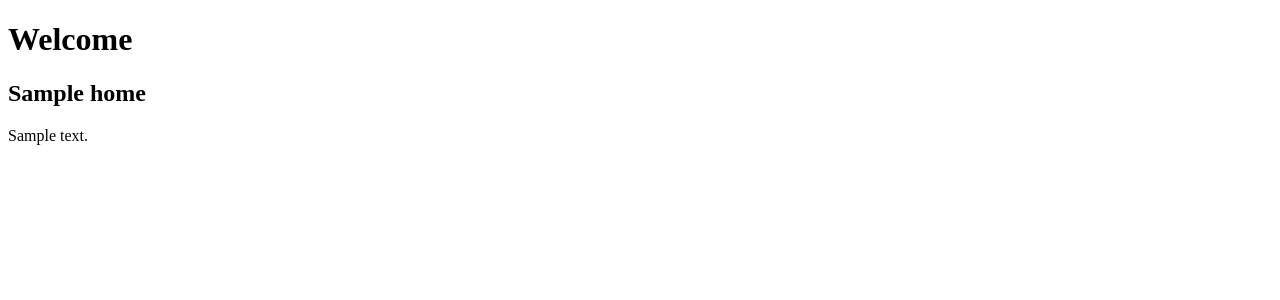
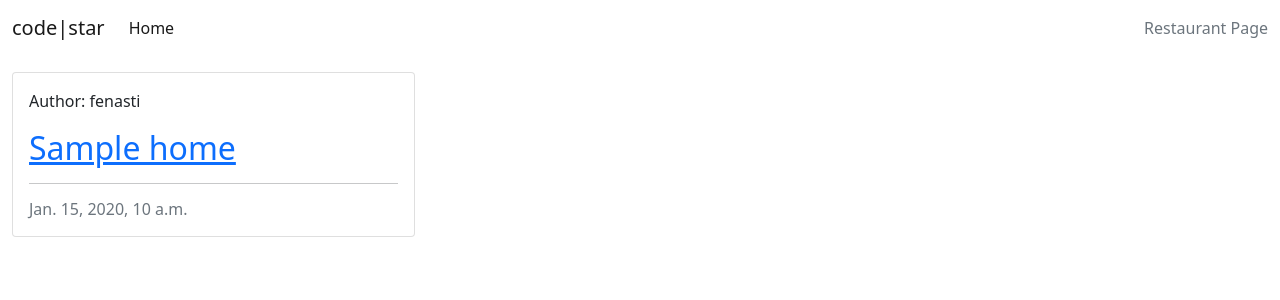
Before and after one commit to fenasti/restaurant-ci-project, a Django app: page / in a window 1280 px wide. Shown: the top 300 px of the page. Run offline with Django 4.2, Linux system fonts and the light colour scheme; data comes from the database, SQL or seed files in the repository; tables that the repository leaves empty hold one stand-in row (values such as "Sample post").

Commit message:
create of base.html and extensions

```diff
--- a/index/templates/index/homepage.html
+++ b/index/templates/index/homepage.html
@@ -1,20 +1,52 @@
-<!DOCTYPE html>
-<html lang="en">
+{% extends "base.html" %}
 
-<head>
-    <meta charset="UTF-8">
-    <meta http-equiv="X-UA-Compatible" content="IE=edge">
-    <meta name="viewport" content="width=device-width, initial-scale=1.0">
-    <title>Views Part 1</title>
-</head>
+{% block content %}
 
-<body>
-    <h1>Welcome</h1>
-    {% for home in object_list %}
-    <h2>{{home.title}}</h2>
-    <p>{{home.content}}</p>
-    {% endfor %}
+<!-- index.html content starts here -->
+<div class="container-fluid">
+    <div class="row">
 
-</body>
+        <!-- Blog Entries Column -->
+        <div class="col-12 mt-3 left">
+            <div class="row">
+                {% for home in home_list %}
+                <div class="col-md-4">
+                    <div class="card mb-4">
+                        <div class="card-body">
+                            <div class="image-container">
+                                <div class="image-flash">
+                                    <p class="author">Author: {{ home.author }}</p>
+                                </div>
+                            </div>
+                            <a href="#" class="post-link">
+                                <h2 class="card-title">{{ home.title }}</h2>
+                            </a>
 
-</html>
+                            <hr />
+                            <p class="card-text text-muted h6">{{ home.created_on}}
+                            </p>
+                        </div>
+                    </div>
+                </div>
+                {% if forloop.counter|divisibleby:3 %}
+            </div>
+            <div class="row">
+                {% endif %}
+                {% endfor %}
+
+            </div>
+        </div>
+    </div>
+    {% if is_paginated %}
+    <nav aria-label="Page navigation">
+        <ul class="pagination justify-content-center">
+            {% if page_obj.has_next %}
+            <li><a href="?page={{ page_obj.next_page_number }}" class="page-link"> NEXT &raquo;</a></li>
+            {% endif %}
+        </ul>
+    </nav>
+    {% endif %}
+</div>
+
+<!-- index.html content ends here -->
+{% endblock %}
--- a/restaurant/settings.py
+++ b/restaurant/settings.py
@@ -18,6 +18,7 @@ if os.path.isfile('env.py'):
 
 # Build paths inside the project like this: BASE_DIR / 'subdir'.
 BASE_DIR = Path(__file__).resolve().parent.parent
+TEMPLATES_DIR = os.path.join(BASE_DIR, 'templates')
 
 
 # Quick-start development settings - unsuitable for production
@@ -64,7 +65,7 @@ ROOT_URLCONF = 'restaurant.urls'
 TEMPLATES = [
     {
         'BACKEND': 'django.template.backends.django.DjangoTemplates',
-        'DIRS': [],
+        'DIRS': [TEMPLATES_DIR],
         'APP_DIRS': True,
         'OPTIONS': {
             'context_processors': [
--- /dev/null
+++ b/templates/base.html
@@ -0,0 +1,74 @@
+{% url 'home' as home_url %}
+
+<!DOCTYPE html>
+<html class="h-100" lang="en">
+
+<head>
+    <title>Restaurant
+    </title>
+    <meta name="viewport" content="width=device-width, initial-scale=1" />
+
+    <!-- Google Fonts CSS -->
+    <link rel="preconnect" href="https://fonts.gstatic.com">
+    <link href="https://fonts.googleapis.com/css2?family=Roboto:wght@300&display=swap" rel="stylesheet">
+    <link href="https://fonts.googleapis.com/css2?family=Lato:wght@300;700&display=swap" rel="stylesheet">
+
+    <!-- Font Awesome CSS -->
+    <link rel="stylesheet" href="https://cdnjs.cloudflare.com/ajax/libs/font-awesome/5.15.3/css/all.min.css">
+
+    <!-- Bootstrap CSS -->
+    <link href="https://cdn.jsdelivr.net/npm/bootstrap@5.0.1/dist/css/bootstrap.min.css" rel="stylesheet"
+        integrity="sha384-+0n0xVW2eSR5OomGNYDnhzAbDsOXxcvSN1TPprVMTNDbiYZCxYbOOl7+AMvyTG2x" crossorigin="anonymous">
+
+</head>
+
+<body class="d-flex flex-column h-100 main-bg">
+
+    <!-- Navigation -->
+    <nav class="navbar navbar-expand-lg navbar-light bg-white">
+        <div class="container-fluid">
+            <a class="navbar-brand" href="{% url 'home' %}"><span class="brand">c<span class="red-o">o</span>de<span
+                        class="thin">|star</span></span></a>
+            <button class="navbar-toggler" type="button" data-bs-toggle="collapse" data-bs-target="#navbarText"
+                aria-controls="navbarText" aria-expanded="false" aria-label="Toggle navigation">
+                <span class="navbar-toggler-icon"></span>
+            </button>
+            <div class="collapse navbar-collapse" id="navbarText">
+                <ul class="navbar-nav me-auto mb-2 mb-lg-0">
+                    <li class="nav-item">
+                        <a class="nav-link {% if request.path == home_url %}active{% endif %}" aria-current="page"
+                            href="#">Home</a>
+                    </li>
+
+                </ul>
+                <span class="navbar-text text-muted">
+                    Restaurant Page
+                </span>
+            </div>
+        </div>
+    </nav>
+
+    <main class="flex-shrink-0 main-bg">
+
+        {% block content %}
+        <!-- Content Goes here -->
+        {% endblock content %}
+
+    </main>
+
+    <!-- Footer -->
+    <footer class="footer mt-auto py-3 dark-bg">
+        <p class="m-0 text-center text-white">Made by Code Instituters</p>
+        <p class="m-0 text-center text-white">Follow us: <i class="fab fa-facebook-square ms-3"></i>
+            <i class="fab fa-twitter-square ms-3"></i>
+            <i class="fab fa-instagram-square ms-3"></i>
+            <i class="fab fa-youtube-square ms-3"></i>
+        </p>
+    </footer>
+
+    <script src="https://cdn.jsdelivr.net/npm/bootstrap@5.0.1/dist/js/bootstrap.bundle.min.js"
+        integrity="sha384-gtEjrD/SeCtmISkJkNUaaKMoLD0//ElJ19smozuHV6z3Iehds+3Ulb9Bn9Plx0x4" crossorigin="anonymous">
+        </script>
+</body>
+
+</html>
```
